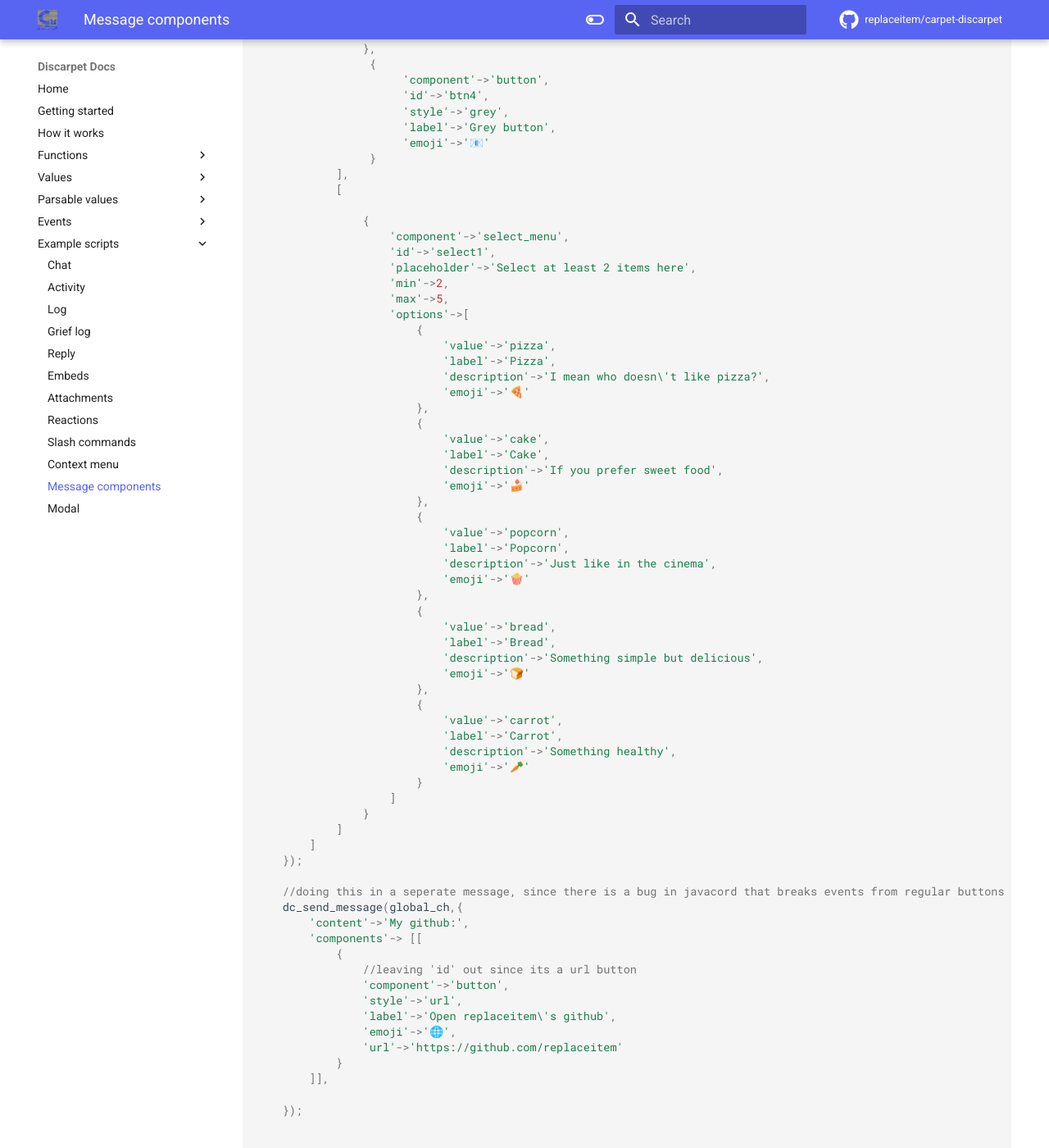
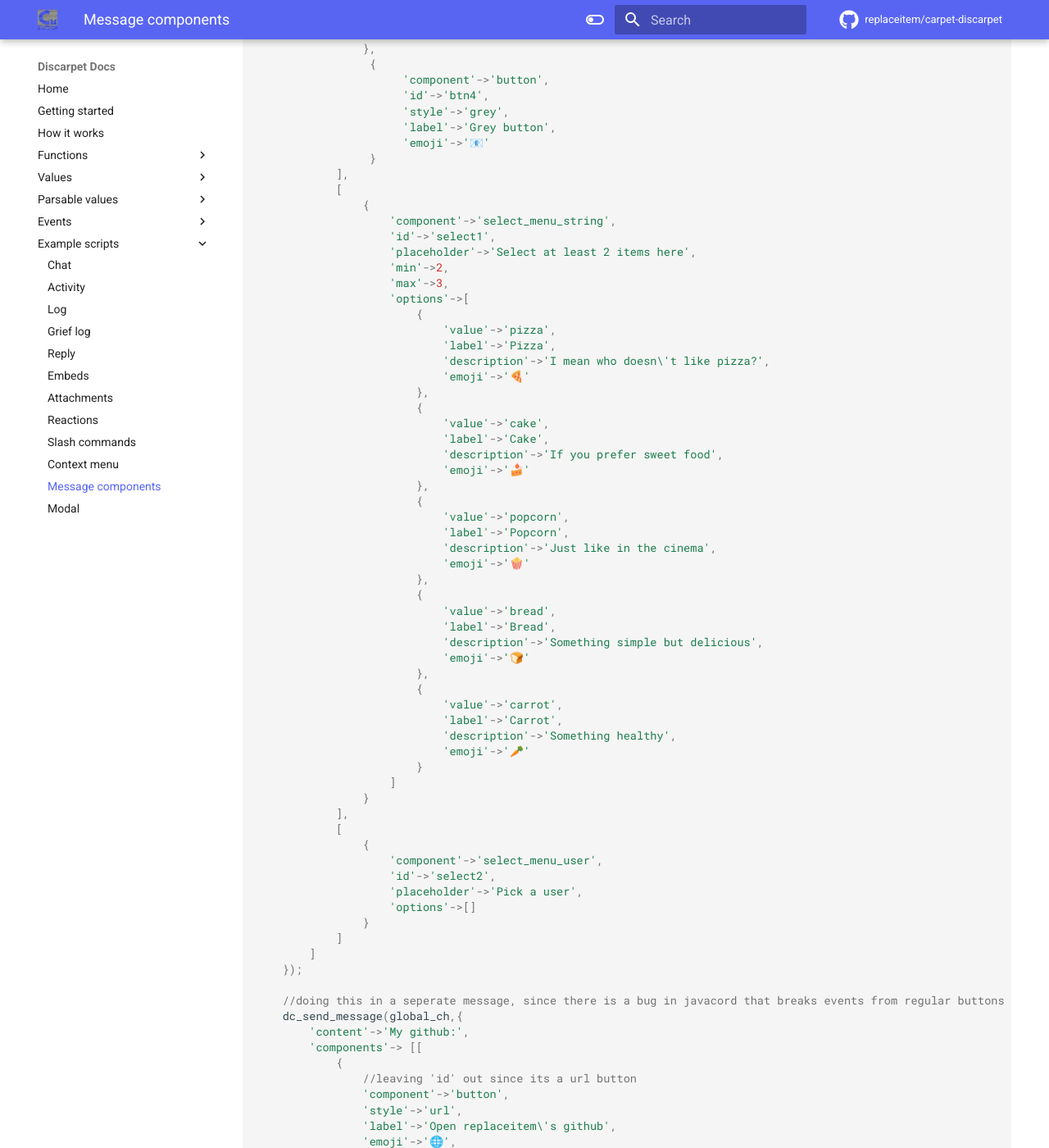
Before and after one commit to replaceitem/carpet-discarpet, an MkDocs documentation site: the page built from docs/pages/examples/message-components.md, in a window 1280 px wide and 1400 px high, scrolled down 793 px. Shown: the whole window at 82% size. Built offline with MkDocs 1.6.1 and Material for MkDocs 9.7.7, drawn with Linux system fonts in a browser that asks for light colours; comment, search, counter and statistics services are not loaded.

Commit message:
Adjusted message component example

```diff
--- a/docs/pages/examples/message-components.md
+++ b/docs/pages/examples/message-components.md
@@ -41,13 +41,12 @@ task(_()->(
                  }
             ],
             [
-
                 {
-                    'component'->'select_menu',
+                    'component'->'select_menu_string',
                     'id'->'select1',
                     'placeholder'->'Select at least 2 items here',
                     'min'->2,
-                    'max'->5,
+                    'max'->3,
                     'options'->[
                         {
                             'value'->'pizza',
@@ -81,6 +80,14 @@ task(_()->(
                         }
                     ]
                 }
+            ],
+            [
+                {
+                    'component'->'select_menu_user',
+                    'id'->'select2',
+                    'placeholder'->'Pick a user',
+                    'options'->[]
+                }
             ]
         ]
     });
```
